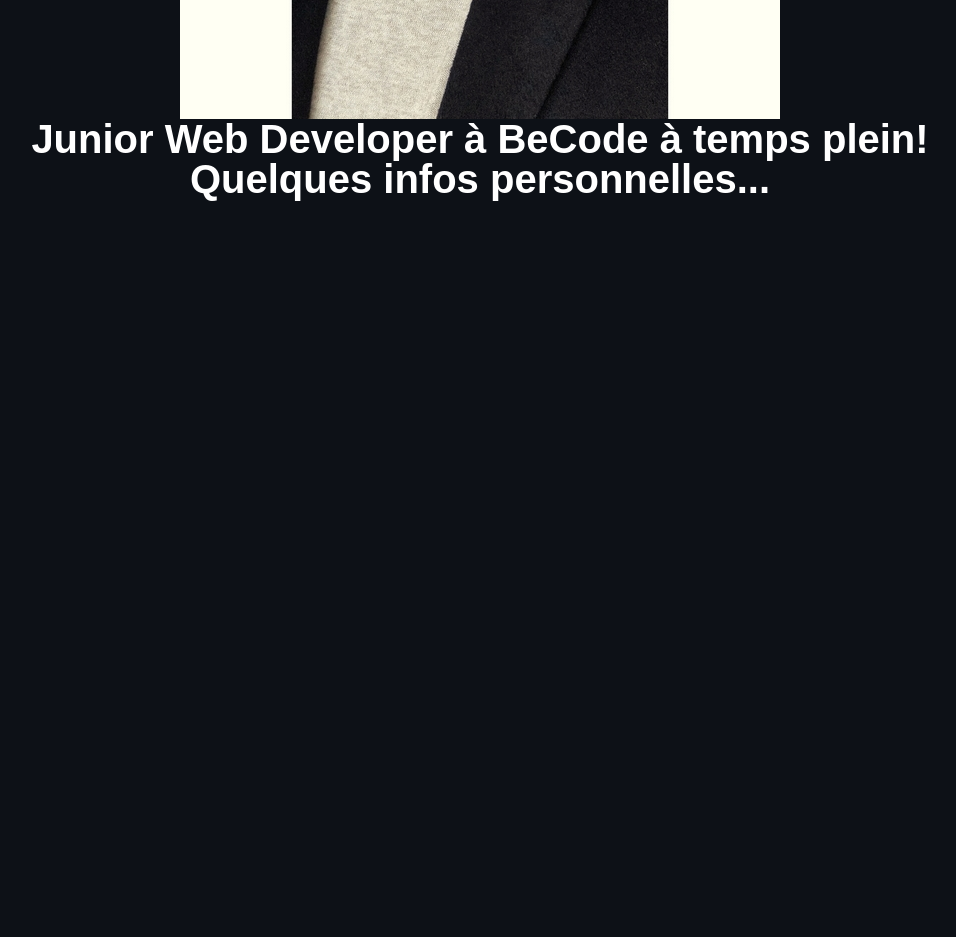
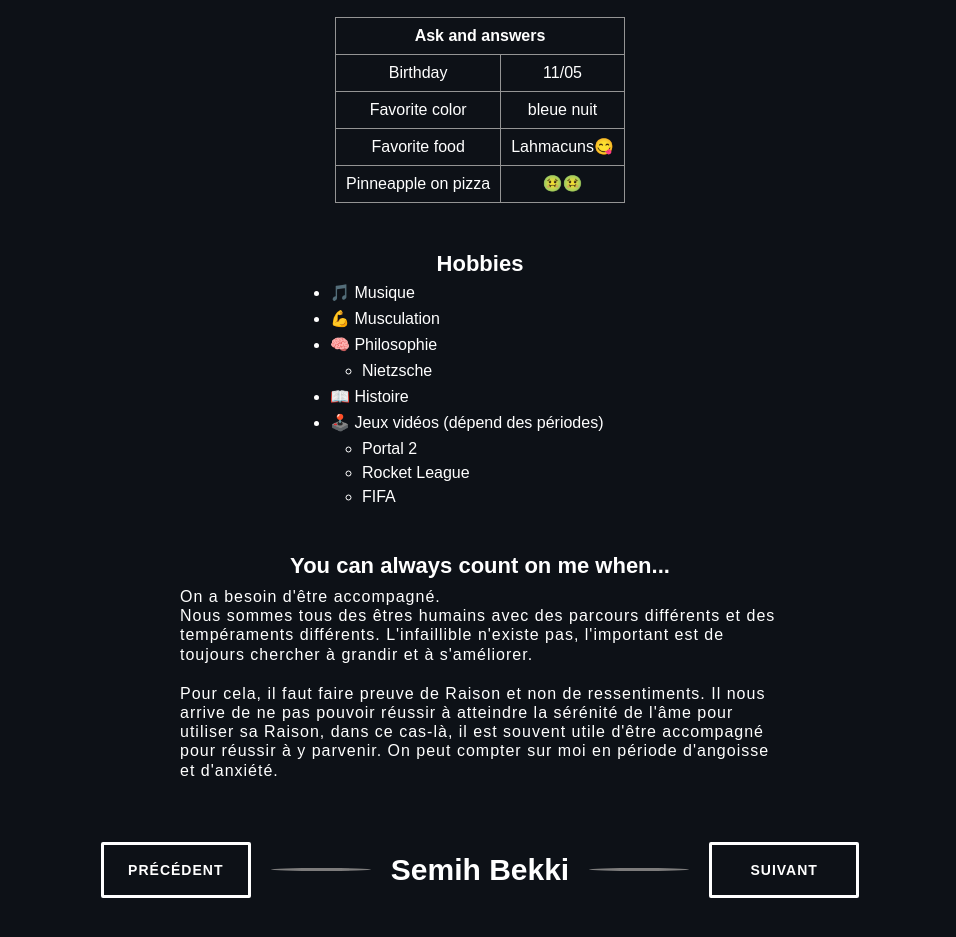
Before and after one commit to SemihBk/markdown-to-html, a plain HTML site: page index.html in a window 1280 px wide. Shown: the part 791-1728 px from the top of the page, without its empty margins (160-1116 px from the left). Before the commit the page ends 1030 px from the top, so only its background shows below. Drawn offline with Linux system fonts and the light colour scheme.

Commit message:
Intro Finale

```diff
--- /dev/null
+++ b/css/general.css
@@ -0,0 +1,83 @@
+* {
+  padding: 0;
+  margin: 0;
+  box-sizing: border-box;
+}
+
+html {
+  font-size: 62.5%;
+}
+
+body {
+  font-family: "Arial", sans-serif;
+  line-height: 1;
+  font-size: 1.6rem;
+  color: #fff;
+  background-color: #0d1117;
+}
+
+.main {
+  width: 80%;
+  margin: 4rem auto 4rem auto;
+}
+
+.title {
+  font-size: 2.2rem;
+}
+
+/**********/
+/* BUTTON */
+/**********/
+
+/* .btn {
+  color: #fff;
+  background: transparent;
+  padding: 1.8rem 2.4rem;
+  font-family: "OpenSansBold", sans-serif;
+  border: 3px solid #fff;
+  font-size: 1.4rem;
+  font-weight: bold;
+  letter-spacing: 0.1rem;
+  text-transform: uppercase;
+  border-radius: 2px;
+  display: inline-block;
+  text-align: center;
+  cursor: pointer;
+  transition: all ease-in 0.5s;
+} */
+
+/* .btn:hover {
+  background-color: #fff;
+  color: #000;
+} */
+
+.nav-link:link,
+.nav-link:visited,
+.nav-link:active {
+  color: #fff;
+  text-decoration: none;
+
+  background: transparent;
+  padding: 1.8rem 2.4rem;
+  font-family: "OpenSansBold", sans-serif;
+  border: 3px solid #fff;
+  font-size: 1.4rem;
+  font-weight: bold;
+  letter-spacing: 0.1rem;
+  text-transform: uppercase;
+  border-radius: 2px;
+  display: inline-block;
+  text-align: center;
+  cursor: pointer;
+  transition: all ease-in 0.3s;
+  width: 15rem;
+}
+
+.nav-link:hover {
+  color: #000;
+  background-color: #fff;
+}
+
+.actual-page {
+  font-size: 3rem;
+}
--- a/css/style.css
+++ b/css/style.css
@@ -1,28 +1,4 @@
-* {
-  padding: 0;
-  margin: 0;
-  box-sizing: border-box;
-}
-
-html {
-  font-size: 62.5%;
-}
-
-body {
-  font-family: "Arial", sans-serif;
-  line-height: 1;
-  font-size: 1.6rem;
-  font-weight: ;
-  color: #fff;
-  background-color: #0d1117;
-}
-
-.main {
-  width: 80%;
-  margin: 4rem auto 4rem auto;
-}
-
-h1 {
+.name {
   font-size: 5.4rem;
   text-align: center;
   margin-bottom: 3rem;
@@ -34,10 +10,100 @@ h1 {
 
 .img-box {
   display: block;
-  margin: 2rem auto 0 auto;
+  width: 40rem;
+  margin: 2rem auto 4rem auto;
 }
 
-h3 {
-  font-size: 4rem;
+.me {
+  font-size: 3rem;
+  text-align: center;
+  margin-bottom: 3.6rem;
+}
+
+.info-title {
+  text-align: center;
+  margin-bottom: 2rem;
+}
+
+/***********/
+/* TABLEAU */
+/***********/
+
+table {
+  margin: 0 auto 5rem auto;
+}
+
+table,
+td {
+  border: 1px solid rgb(148, 148, 148);
+  border-collapse: collapse;
   text-align: center;
 }
+
+th,
+td {
+  padding: 1rem;
+}
+
+/***********/
+/* HOBBIES */
+/***********/
+
+.hobbies {
+  width: 30rem;
+  margin: 0 auto 5rem auto;
+}
+
+.hobbies-title {
+  text-align: center;
+  margin-bottom: 1rem;
+}
+
+.list li {
+  margin: 1rem 0 1rem 0;
+}
+
+.sub-list li {
+  margin: 0.8rem 0 0.8rem 3.2rem;
+}
+
+/************/
+/* COUNT ME */
+/************/
+
+.count-me {
+  width: 60rem;
+  margin: 0 auto 6.2rem;
+}
+
+.count-me-title {
+  text-align: center;
+  margin-bottom: 1rem;
+}
+
+.count-me-description {
+  margin-bottom: 2rem;
+  line-height: 1.2;
+  letter-spacing: 0.1rem;
+}
+
+/*************************/
+/* PREVIOUS NEXT BUTTONS */
+/*************************/
+
+.prev-next-buttons {
+  display: flex;
+  flex-direction: row;
+  gap: 2rem;
+  justify-content: center;
+  align-items: center;
+}
+
+/**************/
+/* SMALL LIGN */
+/**************/
+.sm-lg {
+  width: 10rem;
+  border-top: 3px solid #7d7c7c;
+  border-radius: 50%;
+}
--- a/index.html
+++ b/index.html
@@ -5,11 +5,12 @@
     <meta http-equiv="X-UA-Compatible" content="IE=edge" />
     <meta name="viewport" content="width=device-width, initial-scale=1.0" />
     <link rel="stylesheet" href="css/style.css" />
+    <link rel="stylesheet" href="css/general.css" />
     <title>markdown to html</title>
   </head>
   <body>
     <section class="main">
-      <h1>Semih Bekki</h1>
+      <h1 class="name">Semih Bekki</h1>
       <p class="quote">
         <em
           >L'homme a besoin de ce qu'il y a de pire en lui s'il veut parvenir à
@@ -20,8 +21,80 @@
 
       <img class="img-box" src="img/SB-s.jpg" alt="Ma photo de profil" />
 
-      <h3>Junior Web Developer à BeCode à temps plein!</h3>
-      <h3>Quelques infos personnelles...</h3>
+      <h3 class="me">Junior Web Developer à BeCode à temps plein!</h3>
+      <h3 class="info-title title">Quelques infos personnelles...</h3>
+
+      <table>
+        <thead>
+          <tr>
+            <th colspan="2">Ask and answers</th>
+          </tr>
+        </thead>
+        <tbody>
+          <tr>
+            <td>Birthday</td>
+            <td>11/05</td>
+          </tr>
+          <tr>
+            <td>Favorite color</td>
+            <td>bleue nuit</td>
+          </tr>
+          <tr>
+            <td>Favorite food</td>
+            <td>Lahmacuns😋</td>
+          </tr>
+
+          <tr>
+            <td>Pinneapple on pizza</td>
+            <td>🤢🤢</td>
+          </tr>
+        </tbody>
+      </table>
+
+      <div class="hobbies">
+        <h3 class="hobbies-title title">Hobbies</h3>
+        <ul class="main-list list">
+          <li>🎵 Musique</li>
+          <li>💪 Musculation</li>
+          <li>🧠 Philosophie</li>
+          <ul class="sub-list">
+            <li>Nietzsche</li>
+          </ul>
+          <li>📖 Histoire</li>
+          <li>🕹️ Jeux vidéos (dépend des périodes)</li>
+          <ul class="sub-list">
+            <li>Portal 2</li>
+            <li>Rocket League</li>
+            <li>FIFA</li>
+          </ul>
+        </ul>
+      </div>
+
+      <div class="count-me">
+        <h3 class="count-me-title title">You can always count on me when...</h3>
+        <p class="count-me-description">
+          On a besoin d'être accompagné.<br />
+          Nous sommes tous des êtres humains avec des parcours différents et des
+          tempéraments différents. L'infaillible n'existe pas, l'important est
+          de toujours chercher à grandir et à s'améliorer.<br />
+        </p>
+
+        <p class="count-me-description">
+          Pour cela, il faut faire preuve de Raison et non de ressentiments. Il
+          nous arrive de ne pas pouvoir réussir à atteindre la sérénité de l'âme
+          pour utiliser sa Raison, dans ce cas-là, il est souvent utile d'être
+          accompagné pour réussir à y parvenir. On peut compter sur moi en
+          période d'angoisse et d'anxiété.
+        </p>
+      </div>
+
+      <div class="prev-next-buttons">
+        <a href="#" class="nav-link">Précédent</a>
+        <div class="sm-lg"></div>
+        <h3 class="actual-page">Semih Bekki</h3>
+        <div class="sm-lg"></div>
+        <a href="#" class="nav-link">Suivant</a>
+      </div>
     </section>
   </body>
 </html>
```
